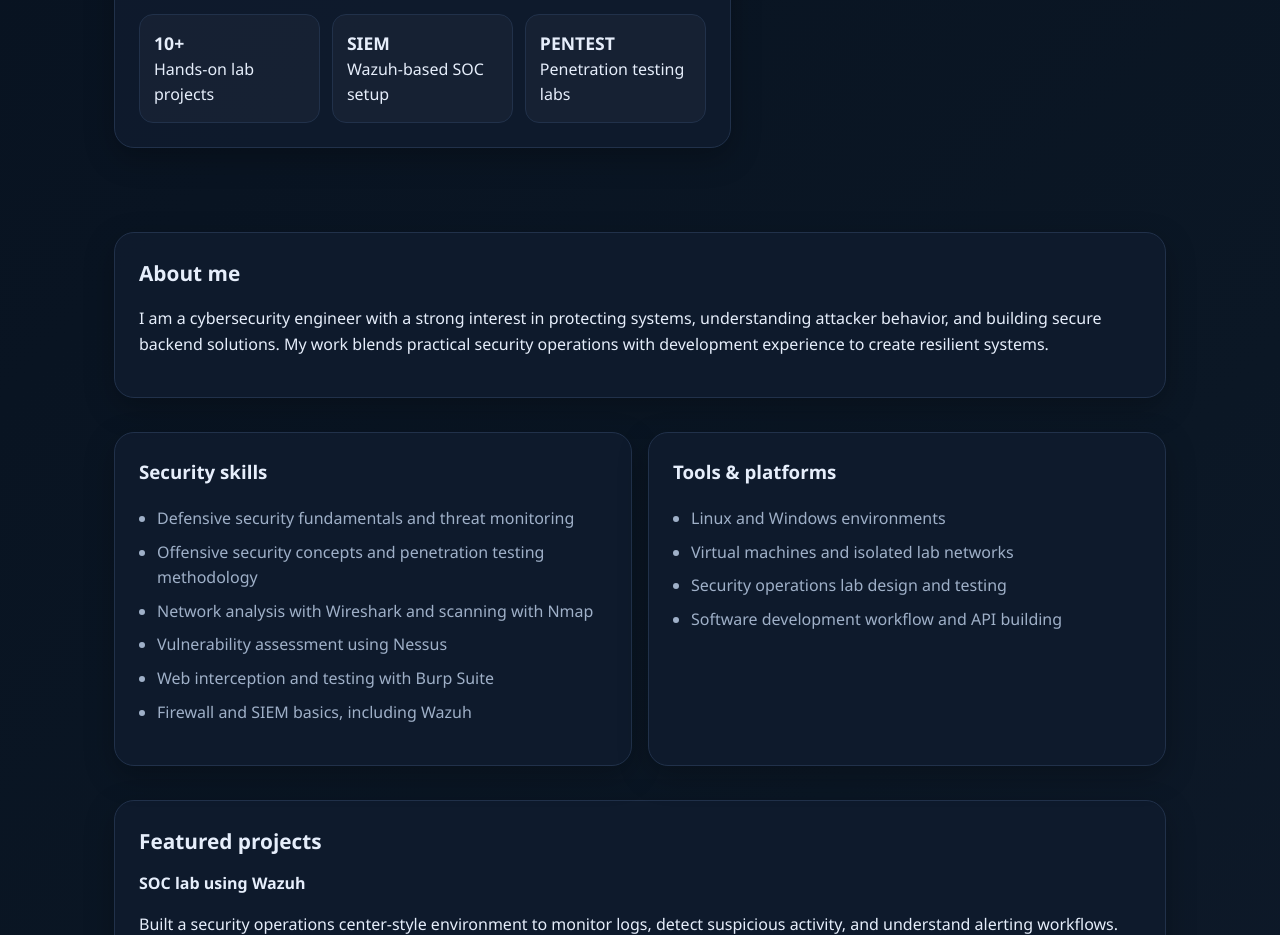
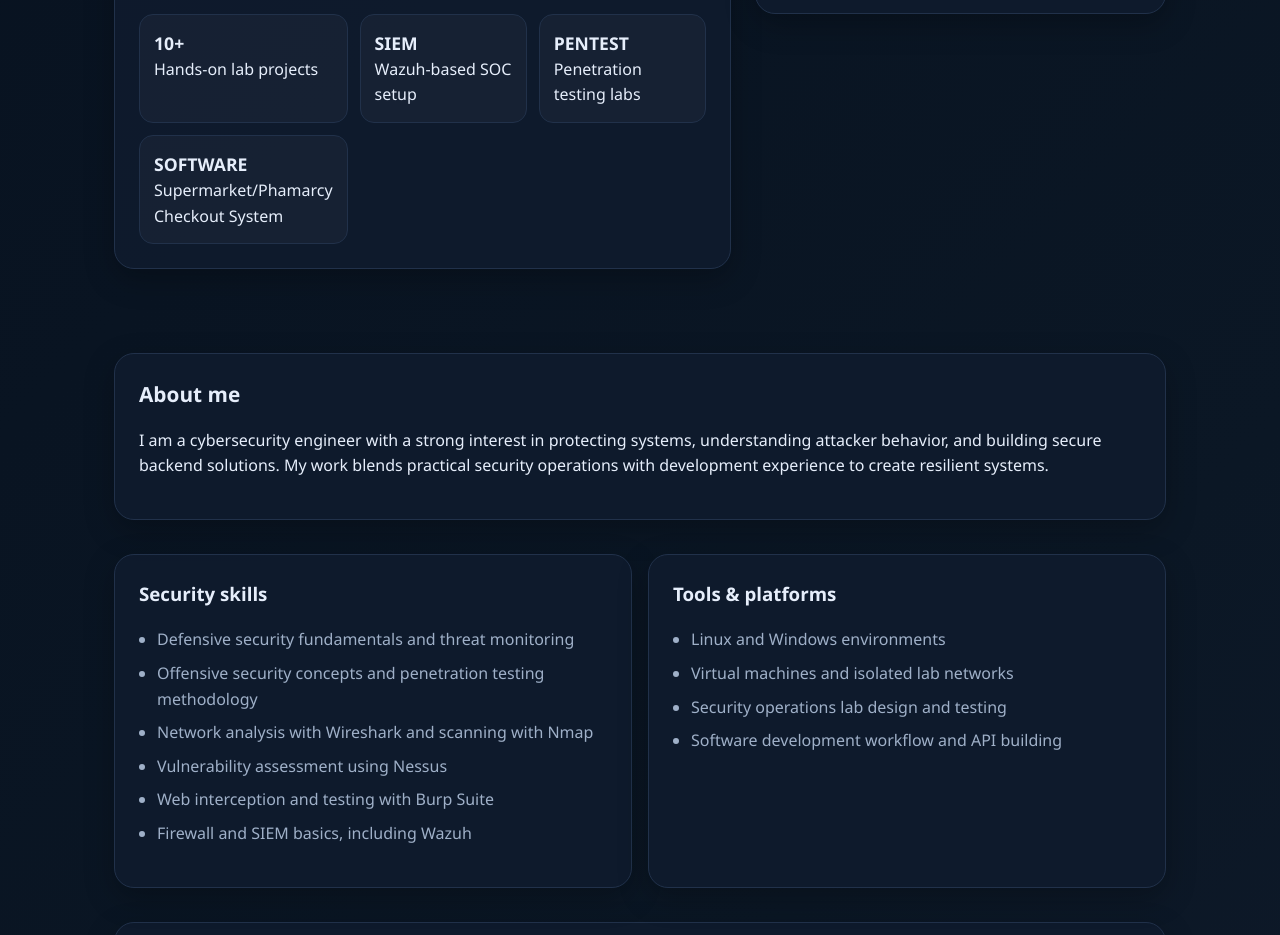
Before and after one commit to ravbaba1/ravbaba1.github.io, a plain HTML site: page index.html in a window 1280 px wide. Shown: the part 820-1755 px from the top of the page. Drawn offline with Linux system fonts and the light colour scheme; files whose address does not match are found by name.

Commit message:
Add files via upload

```diff
--- a/index.html
+++ b/index.html
@@ -211,6 +211,7 @@
           <div class="stat"><strong>10+</strong><span>Hands-on lab projects</span></div>
           <div class="stat"><strong>SIEM</strong><span>Wazuh-based SOC setup</span></div>
           <div class="stat"><strong>PENTEST</strong><span>Penetration testing labs</span></div>
+          <div class="stat"><strong>SOFTWARE</strong><span>Supermarket/Phamarcy Checkout System</span></div>
         </div>
       </div>
 
```
